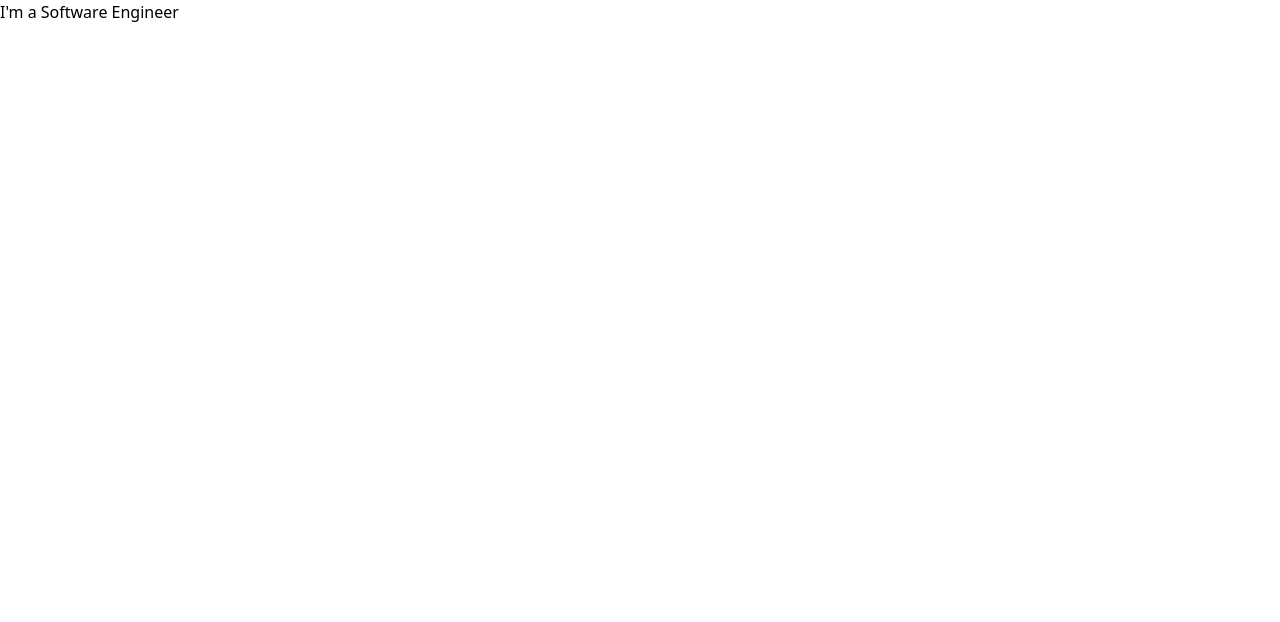
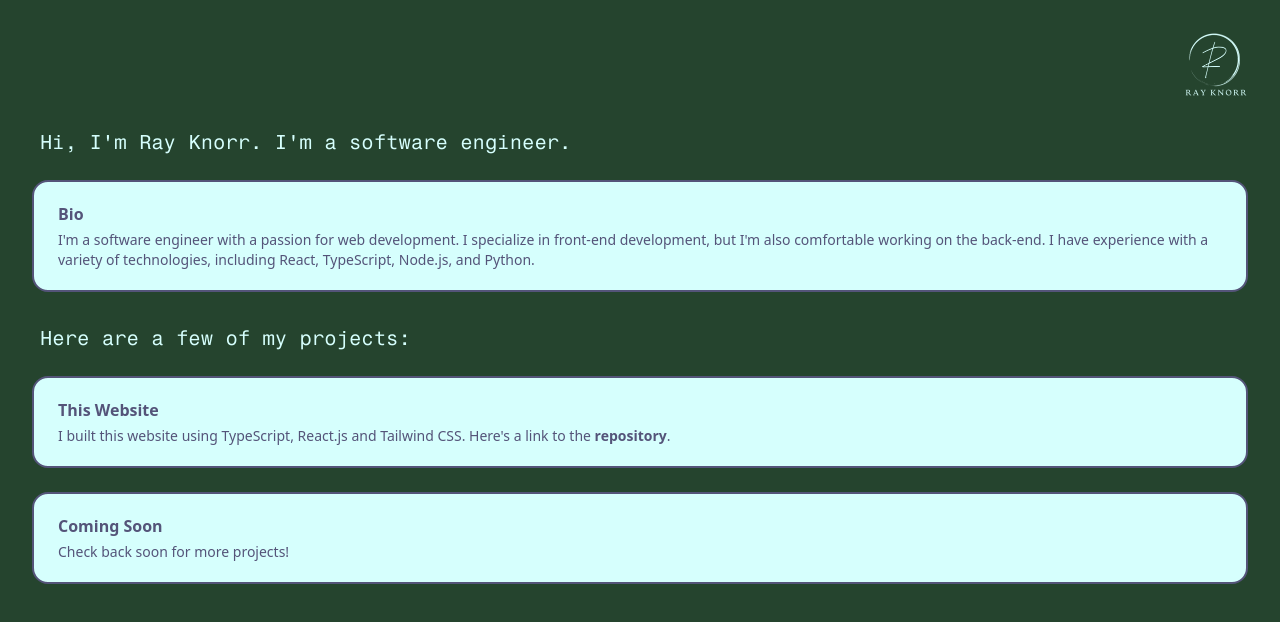
Before and after one commit to RayK3/ray-knorr-music, a React (Create React App) app: page /sse in a window 1280 px wide. Shown: the top 622 px of the page. Built offline with nearby package versions, Linux system fonts and the light colour scheme.

Commit message:
feat(sse-side): built out first version of sse webpage, and linked to it's own repository

```diff
--- /dev/null
+++ b/src/components/card.tsx
@@ -0,0 +1,28 @@
+import React from "react";
+
+interface CardProps {
+  title: string;
+  body: string | JSX.Element;
+  bgColour: string;
+  textColour: string;
+  borderColour?: string;
+}
+
+export const Card = ({
+  title,
+  body,
+  bgColour,
+  textColour,
+  borderColour = "",
+}: CardProps): JSX.Element => {
+  return (
+    <div
+      className={`px-4 py-5 mx-8 mt-6 border-2 rounded-2xl sm:px-6 ${bgColour} ${borderColour}`}
+    >
+      <h3 className={`text-base font-semibold leading-6 ${textColour}`}>
+        {title}
+      </h3>
+      <p className={`mt-1 text-sm ${textColour}`}>{body}</p>
+    </div>
+  );
+};
--- /dev/null
+++ b/src/components/index.ts
@@ -0,0 +1 @@
+export * from "./card";
--- a/src/routes/root.tsx
+++ b/src/routes/root.tsx
@@ -50,7 +50,7 @@ export const Root = () => {
       <img
         src="/white-logo-1000.png"
         alt="White Logo"
-        className="absolute z-10 w-16 h-auto top-8 left-8"
+        className="absolute z-10 w-16 h-auto top-8 right-8"
       />
       <div
         className={`text-center px-8 py-4 bg-seal-brown rounded-3xl align-middle -translate-x-[50%] text-4xl font-bold absolute top-1/4 left-1/2 z-10 duration-150 ease-out text-white ${
--- a/src/routes/softwareBase.tsx
+++ b/src/routes/softwareBase.tsx
@@ -1,7 +1,56 @@
+import React from "react";
+import { Card } from "../components";
+
 export const SoftwareBase = () => {
   return (
-    <div>
-      <h1>I'm a Software Engineer</h1>
+    <div className="relative w-screen h-screen bg-cal-poly-green">
+      <a href="/" className="absolute z-10 w-16 h-auto top-8 right-8">
+        <img src="/celeste-logo-1000.png" alt="Celeste Logo" />
+      </a>
+      <div className="absolute top-32">
+        <p className="px-10 text-xl font-fragment-mono text-celeste">
+          Hi, I'm Ray Knorr. I'm a software engineer.
+        </p>
+        <Card
+          title="Bio"
+          body="I'm a software engineer with a passion for web development. I specialize in front-end development, but I'm also comfortable working on the back-end. I have experience with a variety of technologies, including React, TypeScript, Node.js, and Python."
+          bgColour="bg-celeste"
+          textColour="text-ultra-violet"
+          borderColour="border-ultra-violet"
+        />
+
+        <p className="px-10 pt-8 text-xl font-fragment-mono text-celeste">
+          Here are a few of my projects:
+        </p>
+        <Card
+          title="This Website"
+          body={
+            <>
+              I built this website using TypeScript, React.js and Tailwind CSS.
+              Here's a link to the{" "}
+              <a
+                href="https://github.com/RayK3/ray-knorr-music"
+                target="_blank"
+                rel="noreferrer"
+                className="font-bold"
+              >
+                repository
+              </a>
+              .
+            </>
+          }
+          bgColour="bg-celeste"
+          textColour="text-ultra-violet"
+          borderColour="border-ultra-violet"
+        />
+        <Card
+          title="Coming Soon"
+          body="Check back soon for more projects!"
+          bgColour="bg-celeste"
+          textColour="text-ultra-violet"
+          borderColour="border-ultra-violet"
+        />
+      </div>
     </div>
   );
 };
--- a/tailwind.config.js
+++ b/tailwind.config.js
@@ -14,7 +14,12 @@ module.exports = {
         "raisin-black": "#2D2A32",
         "myrtle-green": "#387780",
         "dark-slate-gray": "#2C5C63",
+
+        // sse palette
         mint: "#03CEA4",
+        celeste: "#D6FFFD",
+        "cal-poly-green": "#25442E",
+        "ultra-violet": "#545479",
       },
     },
   },
```
Also changed, not shown: public/celeste-logo-1000.png (added), src/tailwind.css.
